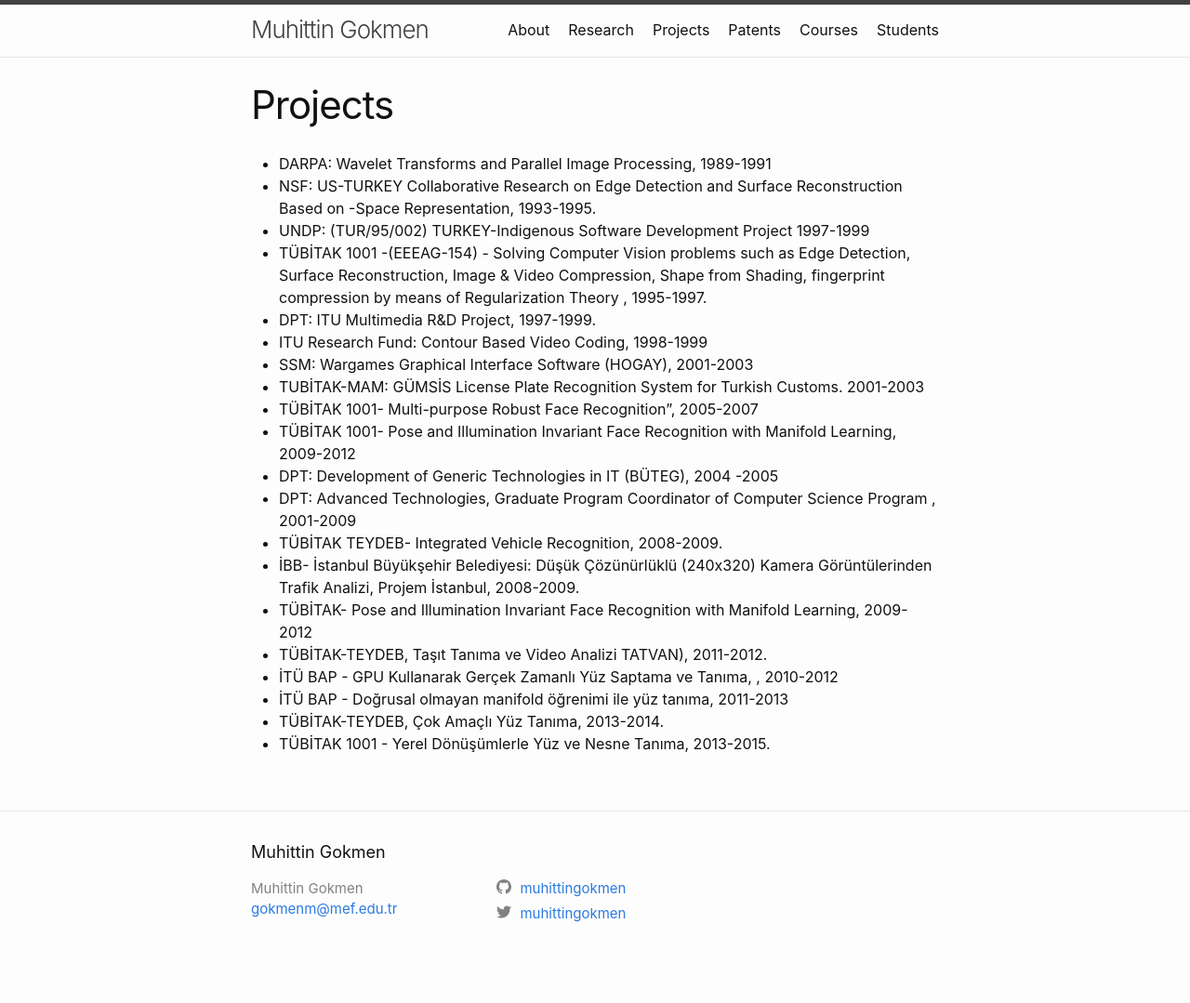
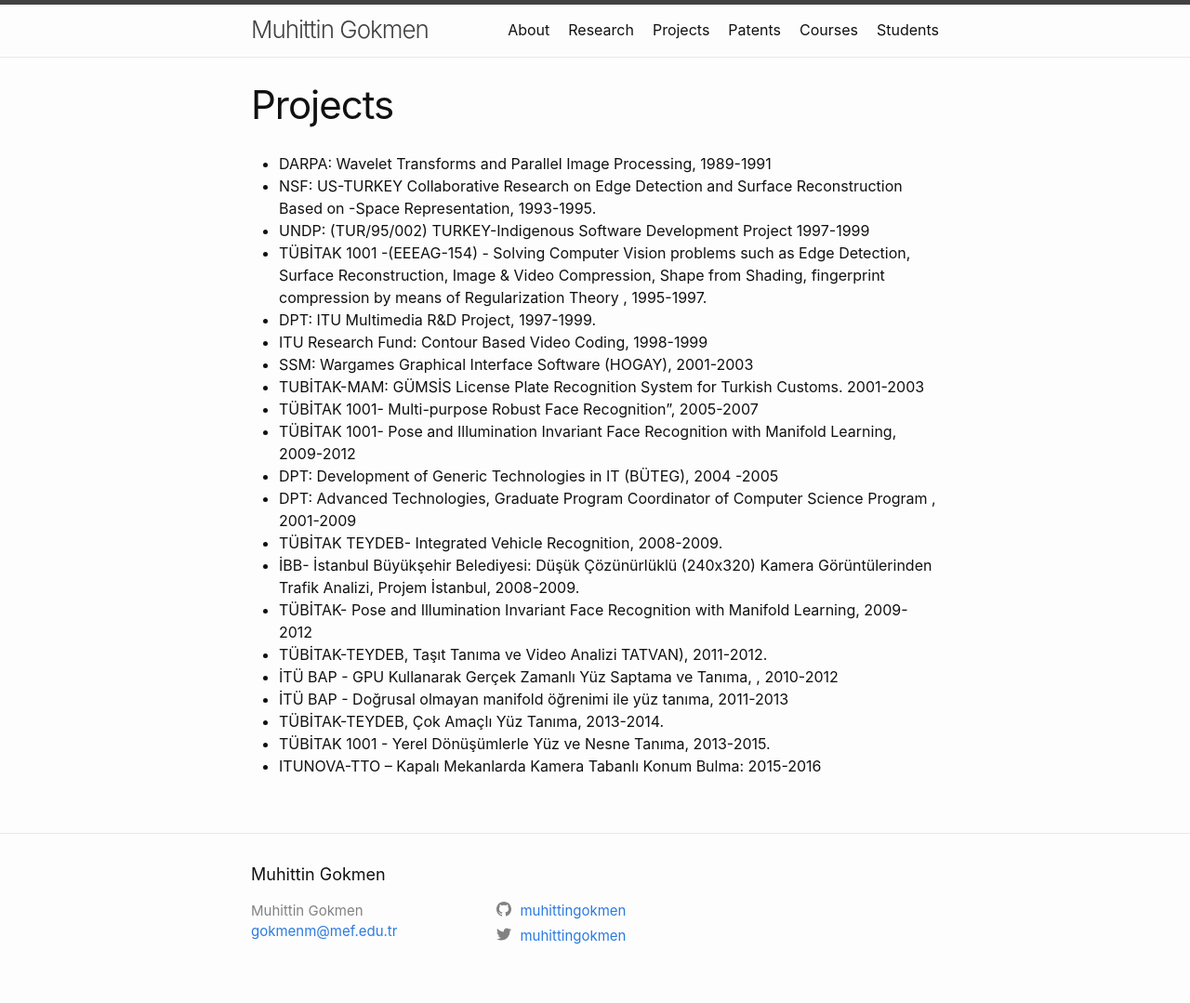
Before and after one commit to muhittingokmen/muhittingokmen.github.io, a Jekyll site: the page built from _pages/projects.md, in a window 1280 px wide. Shown: the whole page at 93% size. Built offline with Jekyll 4.4.1, drawn with Linux system fonts in a browser that asks for light colours; before the commit the page ends 1055 px from its top, so only the background shows below that.

Commit message:
Update projects.md
Kapalı Mekanda Konum Bulma projesi eklendi

```diff
--- a/_pages/projects.md
+++ b/_pages/projects.md
@@ -23,3 +23,4 @@ permalink: /projects/
 -   İTÜ BAP - Doğrusal olmayan manifold öğrenimi ile yüz tanıma, 2011-2013
 -   TÜBİTAK-TEYDEB, Çok Amaçlı Yüz Tanıma, 2013-2014.
 -   TÜBİTAK 1001 - Yerel Dönüşümlerle Yüz ve Nesne Tanıma, 2013-2015.
+-   ITUNOVA-TTO – Kapalı Mekanlarda Kamera Tabanlı Konum Bulma: 2015-2016
```
